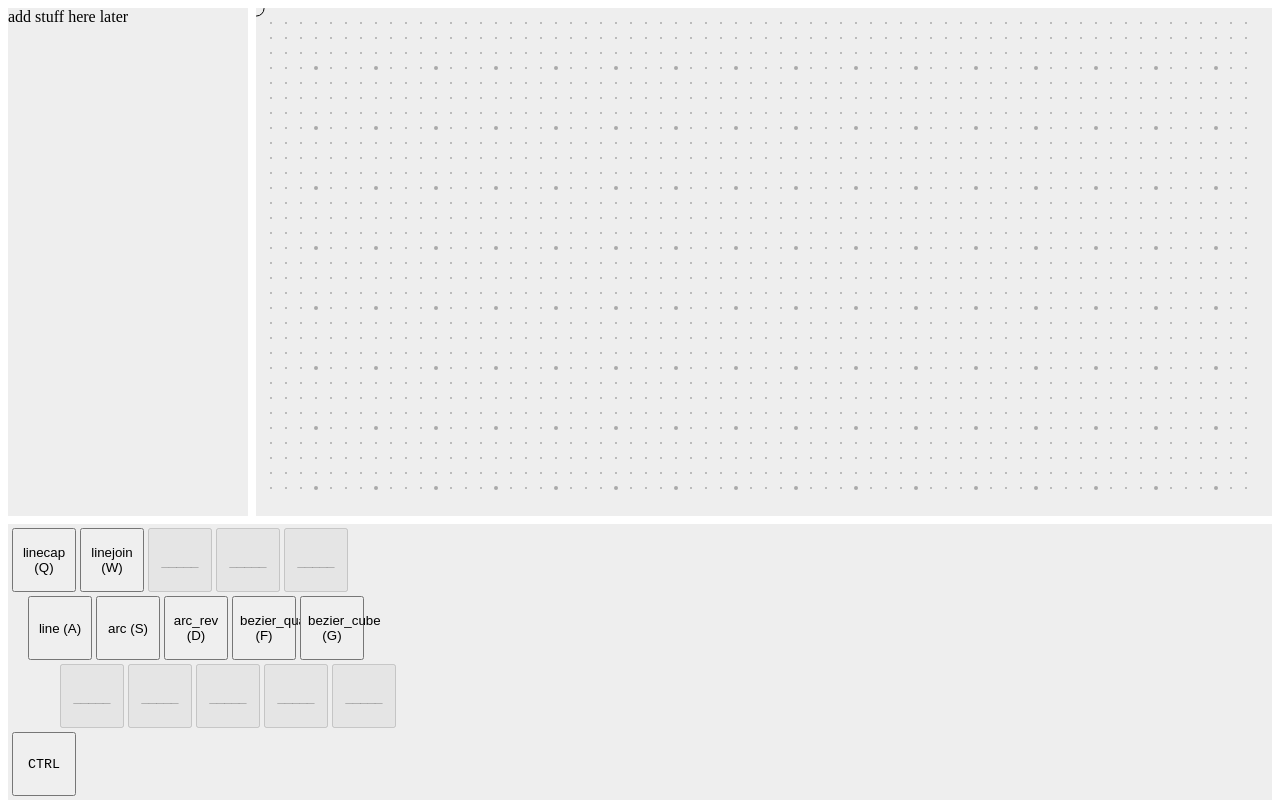
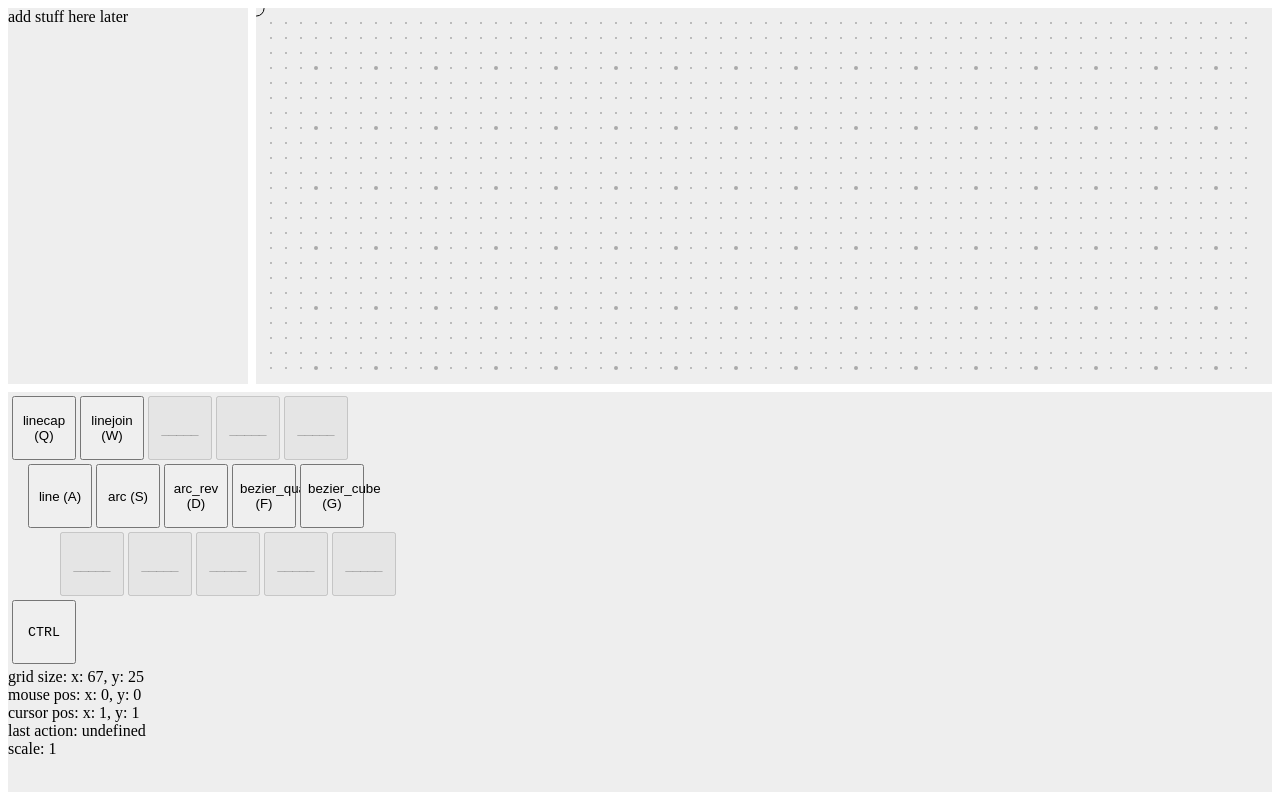
Before and after one commit to fiecueal/ssvgg, a SvelteKit app: page / in a window 1280 px wide. Shown: the top 800 px of the page. Built offline with nearby package versions, Linux system fonts and the light colour scheme.

Commit message:
fix rendering across browsers
used to only work on firefox with invisible scrollbars

```diff
--- a/src/routes/+page.svelte
+++ b/src/routes/+page.svelte
@@ -483,8 +483,10 @@ which is used to determine the number of grid markers to show on screen
 <div id="container">
   <div style="grid-area:layers" style:background>add stuff here later</div>
 
+  <!-- hard coded width and height because of
+  rendering difference across diff browsers -->
   <canvas
-    style="grid-area:canvas;width:100%;height:100%"
+    style="grid-area:canvas;width:calc(100vw - 16.5rem);height:calc(100vh - 26.5rem)"
     style:background
     bind:this={canvas}
     on:mousemove={mousemove}
```
